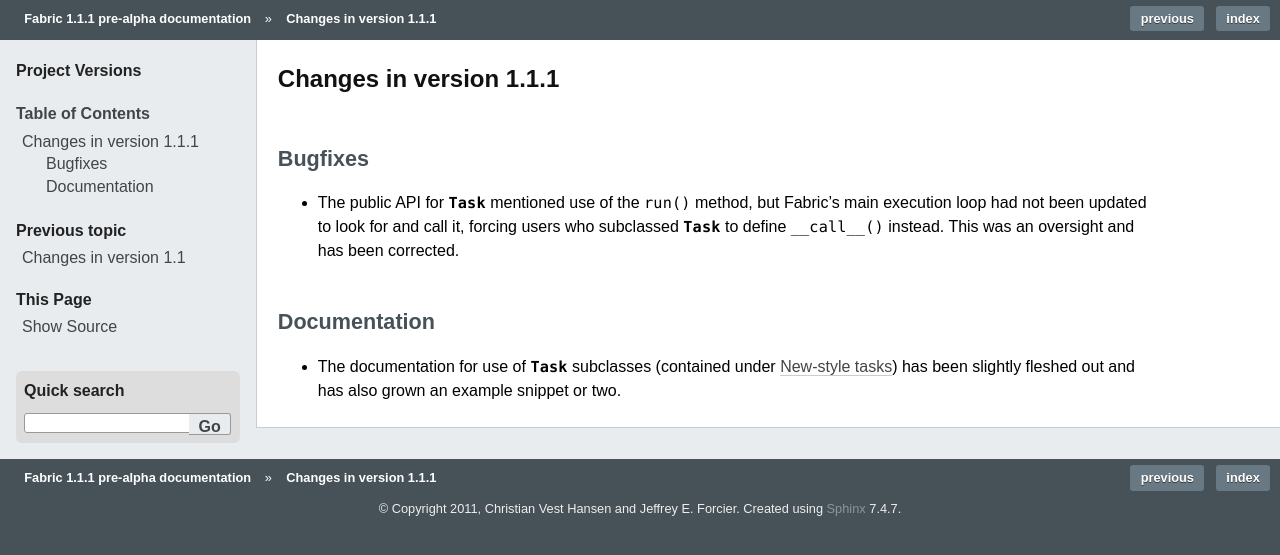
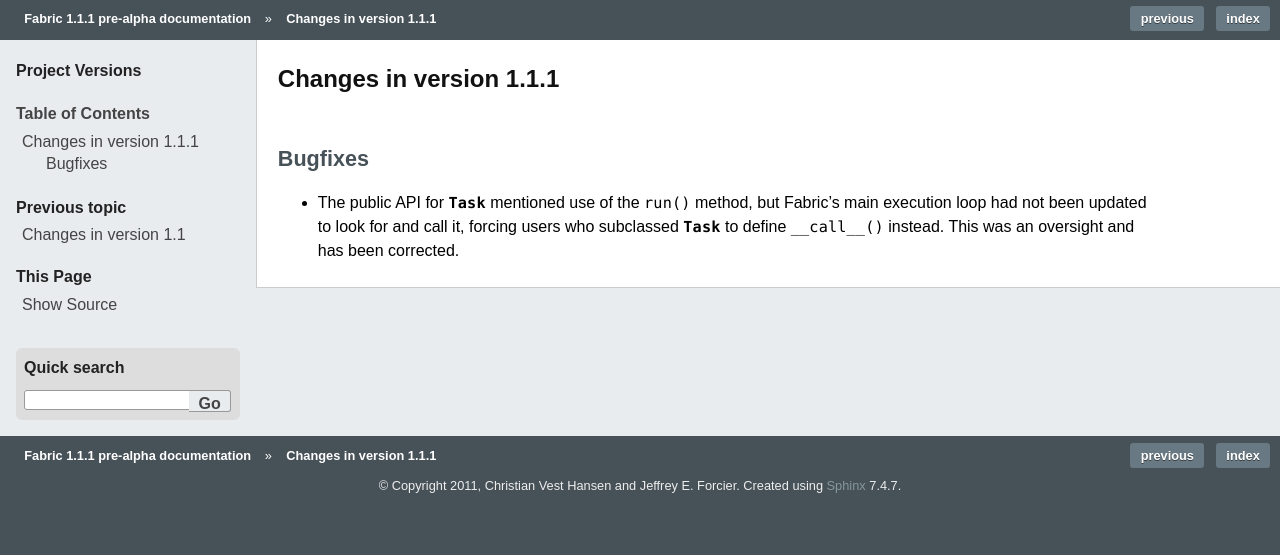
Before and after one commit to fabric/fabric, a Sphinx documentation site: the page built from docs/changes/1.1.1.rst, in a window 1280 px wide. Shown: the top 555 px of the page. Built offline with Sphinx 7.4.7, drawn with Linux system fonts in a browser that asks for light colours; pages that are not in the unit, such as notebooks, are missing from menus.

Commit message:
Decision: changelists are for *code* changes only.

```diff
--- a/docs/changes/1.1.1.rst
+++ b/docs/changes/1.1.1.rst
@@ -9,11 +9,3 @@
   method, but Fabric's main execution loop had not been updated to look for and
   call it, forcing users who subclassed `~fabric.tasks.Task` to define
   ``__call__()`` instead. This was an oversight and has been corrected.
-
-
-Documentation
-=============
-
-* The documentation for use of `~fabric.tasks.Task` subclasses (contained under
-  :ref:`new-style-tasks`) has been slightly fleshed out and has also grown an
-  example snippet or two.
```
